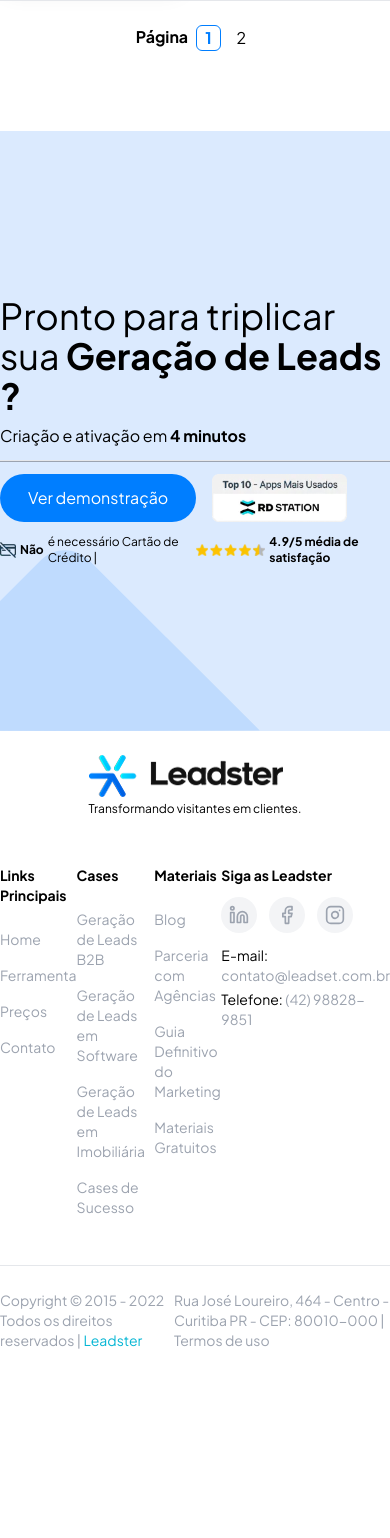
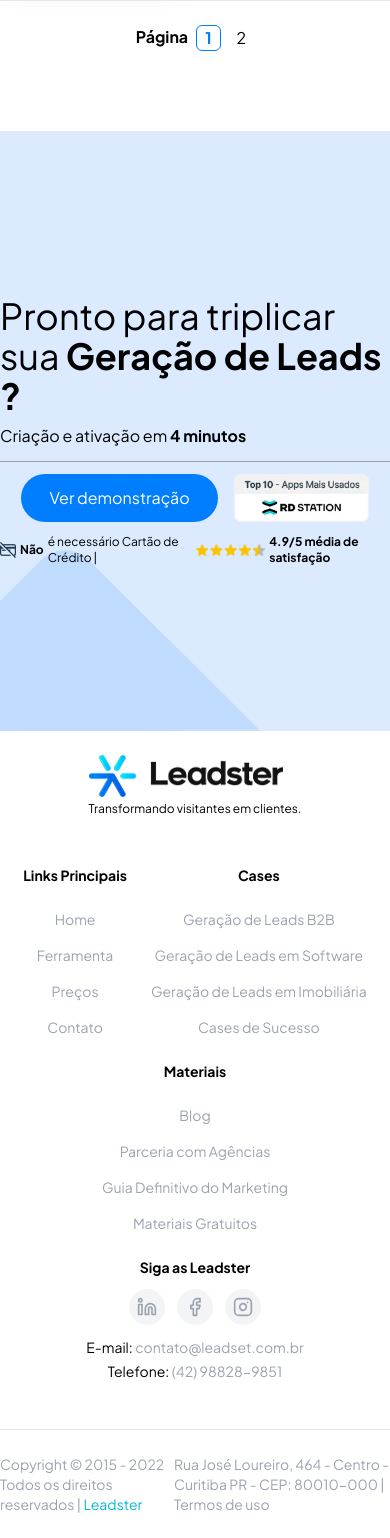
Before and after one commit to vitorLostadaC/leadster-test, a Next.js app: page / in a window 390 px wide. Shown: the part 2123-3661 px from the top of the page. Before the commit the page ends 3497 px from the top, so only its background shows below. Built offline with nearby package versions, Linux system fonts and the light colour scheme.

Commit message:
feat: md responsive

```diff
--- a/src/app/components/Demonstration/Demonstration.tsx
+++ b/src/app/components/Demonstration/Demonstration.tsx
@@ -27,7 +27,7 @@
 
         <hr className="border-node h-[2px] bg-gray-400" />
 
-        <div className="flex items-center gap-4">
+        <div className="flex items-center justify-center gap-4 xl:justify-start">
           <button className="rounded-full bg-primary-400 px-7 py-3 text-white">
             Ver demonstração
           </button>
--- a/src/components/GroupLinks/GroupLinks.tsx
+++ b/src/components/GroupLinks/GroupLinks.tsx
@@ -6,9 +6,9 @@
 export const GroupLinks = ({ groupName, links }: GroupLinksPropsSchema) => {
   return (
     <div>
-      <h6 className="font-bold">{groupName}</h6>
+      <h6 className="text-center font-bold lg:text-left">{groupName}</h6>
 
-      <div className="mt-6 flex flex-col gap-4 text-gray-400">
+      <div className="mt-6 flex flex-col items-center gap-4 text-gray-400 lg:items-start">
         {links.map((link) => (
           <a href={link.href} key={link.name}>
             {link.name}
--- a/src/layout/Footer/Footer.tsx
+++ b/src/layout/Footer/Footer.tsx
@@ -110,19 +110,19 @@
       </section>
 
       {/* Links */}
-      <section className="flex w-full max-w-4xl justify-between xl:max-w-5xl">
+      <section className="flex w-full flex-wrap items-center justify-center gap-6  lg:max-w-4xl lg:justify-between xl:max-w-5xl">
         {groupsLinks.map((groupLink) => (
           <GroupLinks key={groupLink.groupName} {...groupLink} />
         ))}
 
-        <div className="flex flex-col gap-3">
+        <div className="flex flex-col gap-3 text-center lg:text-left">
           <h6 className="font-bold">Siga as Leadster</h6>
-          <div className="flex gap-3">
+          <div className="flex justify-center gap-3 lg:justify-start">
             {socialMidias.map((socialMedia) => (
               <ActionIcon key={socialMedia.link} {...socialMedia} />
             ))}
           </div>
-          <div className="font-xs flex flex-col gap-1">
+          <div className="font-xs flex flex-col gap-1 ">
             {contacts.map((contact) => (
               <ContactText key={contact.title} {...contact} />
             ))}
@@ -133,7 +133,7 @@
       {/* Copyright */}
       <section className="w-full text-gray-400">
         <hr className="mb-6 w-full" />
-        <div className="mx-auto flex max-w-4xl items-center justify-between xl:max-w-5xl">
+        <div className="mx-auto flex items-center justify-between sm:flex-col md:max-w-2xl lg:max-w-4xl lg:flex-row xl:max-w-5xl">
           <p>
             Copyright © 2015 - 2022 Todos os direitos reservados |{" "}
             <a href="" className="text-cyan-500">
```
